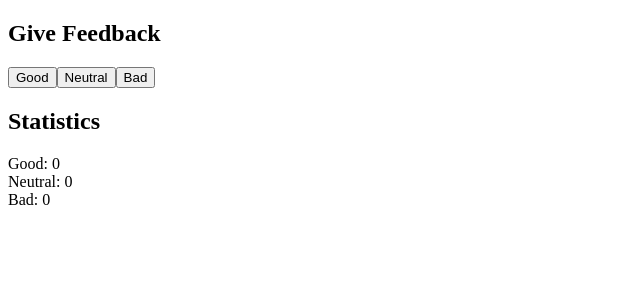
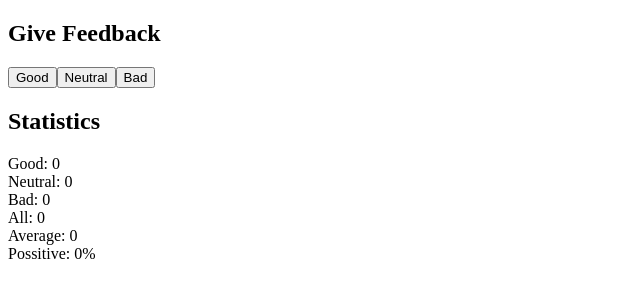
Before and after one commit to brian-scotcher/2022FullStack-Helsinki, a React (Create React App) app in the folder Part1/unicafe/: page / in a window 1280 px wide. Shown: the top 300 px of the page, without its empty margins (0-640 px from the left). Built offline with nearby package versions, Linux system fonts and the light colour scheme.

Commit message:
Unicafe 1.7
Answer to Unicafe 1.7 Step 2

```diff
--- a/Part1/unicafe/src/App.js
+++ b/Part1/unicafe/src/App.js
@@ -4,13 +4,26 @@ const Title = ({titles}) => {
   return<h2>{titles}</h2>
 }
 
-const DisplayFeedback = ({ good, neutral, bad}) => {
+const DisplayFeedback = ({ good, neutral, bad, totalVotes, averageVotes, positivePercentage}) => {
+
+
+  if (isNaN(averageVotes)){//Changes NaN to 0
+    averageVotes=0
+  }
+
+  if (isNaN(positivePercentage)){//Changes NaN to 0
+    positivePercentage=0
+  }
 
   return (
     <div>
     Good: {good} <br/>
     Neutral: {neutral} <br/>
-    Bad: {bad}
+    Bad: {bad}<br/>
+    All: {totalVotes}<br/>
+    Average: {averageVotes}<br/>
+    Possitive: {positivePercentage}%
+
     </div>
   )
 }
@@ -20,6 +33,8 @@ const Button = (props) => (
     {props.text}
   </button>
 )
+
+
 
 
 const App = () => {
@@ -49,13 +64,17 @@ const App = () => {
     setBad(newValue)
   }
 
+  //constants for stats
+  const totalVotes= good+neutral+bad //toal number of votes
+  const averageVotes = (good-bad)/totalVotes //average number of votes between +1 and -1
+  const positivePercentage = good/totalVotes*100
 
 
   return (
     <div>
       <Title titles={titles.feedback} />
       <Button handleClick={() => setToGood(good +1)} text="Good" />
-      <Button handleClick={() => setToNeutral(neutral +1)} text="Neutral" />
+      <Button handleClick={() => setToNeutral(neutral+1) } text="Neutral" />
       <Button handleClick={() => setToBad(bad +1)} text="Bad" />
 
       <Title titles={titles.stats} />
@@ -63,6 +82,9 @@ const App = () => {
       good={good}
       neutral={neutral}
       bad={bad}
+      totalVotes={totalVotes}
+      averageVotes={averageVotes}
+      positivePercentage={positivePercentage}
       />
 
     </div>
```
